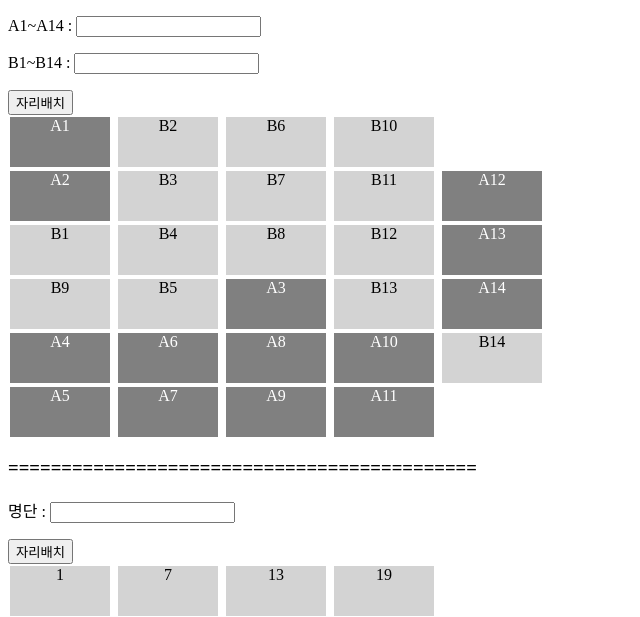
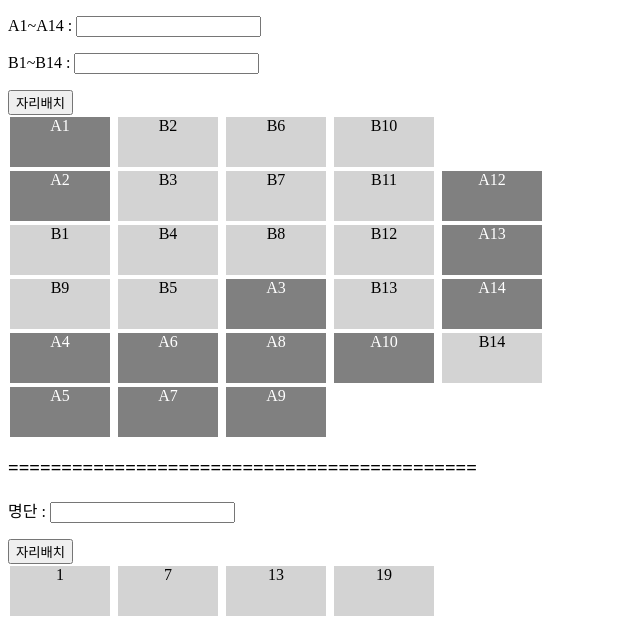
Before and after one commit to Kim-yeonjin09/random, a plain HTML site: page index.html in a window 1280 px wide. Shown: the part 119-736 px from the top of the page, without its empty margins (0-640 px from the left). Drawn offline with Linux system fonts and the light colour scheme.

Commit message:
Update index.html

```diff
--- a/index.html
+++ b/index.html
@@ -132,7 +132,7 @@
     <div class="seat1">A5</div>
     <div class="seat1">A7</div>
     <div class="seat1">A9</div>
-    <div class="seat1">A11</div>
+    <!--<div class="seat1">A11</div>-->
 
     <h3>============================================</h3>
 
```
